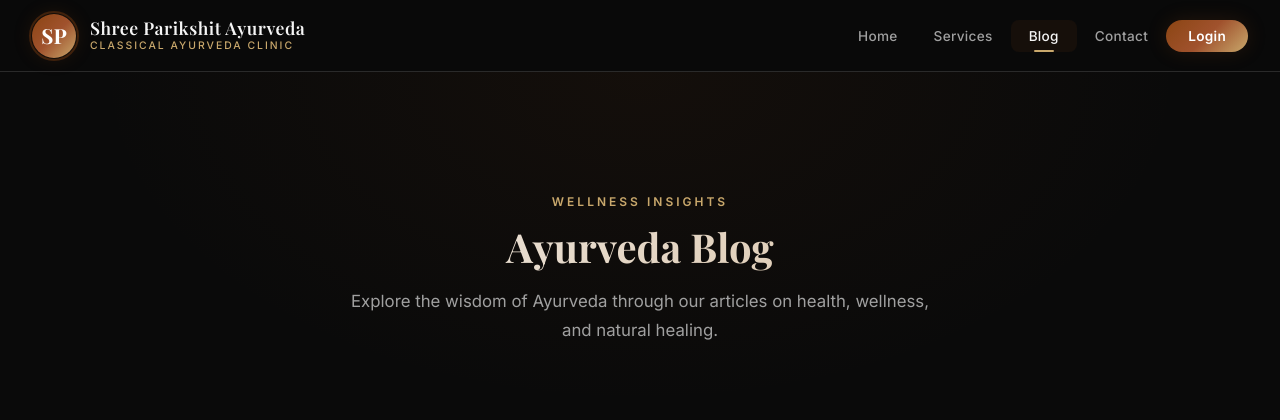
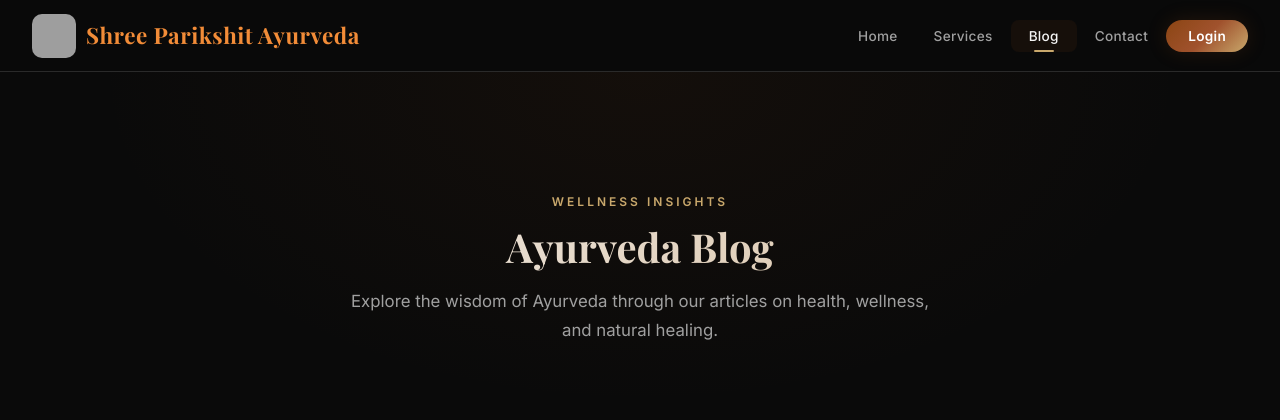
Before and after one commit to Gagandeep2003/parikshit-ayurveda, a Flask app: page /blog in a window 1280 px wide. Shown: the top 420 px of the page. Run offline with Flask 3, Linux system fonts and the light colour scheme; grey boxes are pictures that could not be loaded.

Commit message:
base.html

```diff
--- a/templates/base.html
+++ b/templates/base.html
@@ -92,55 +92,33 @@
         .nav-brand {
             display: flex;
             align-items: center;
-            gap: 14px;
+            gap: 10px;
             text-decoration: none;
-            color: var(--text-primary);
+            color: inherit;
         }
 
-        .nav-logo {
+        .nav-brand,
+        .nav-brand:visited,
+        .nav-brand:hover,
+        .nav-brand:active {
+            text-decoration: none;
+            color: inherit;
+        }
+
+        .nav-logo-img {
             width: 44px;
             height: 44px;
-            border-radius: 50%;
-            background: var(--gradient-accent);
-            display: flex;
-            align-items: center;
-            justify-content: center;
-            font-family: var(--font-display);
-            font-weight: 700;
-            font-size: 1.3rem;
-            color: #fff;
-            box-shadow: var(--shadow-glow);
-            position: relative;
-        }
-
-        .nav-logo::after {
-            content: '';
-            position: absolute;
-            inset: -3px;
-            border-radius: 50%;
-            border: 2px solid var(--accent);
-            opacity: 0.4;
-        }
-
-        .nav-brand-text {
-            display: flex;
-            flex-direction: column;
+            border-radius: 10px;
+            object-fit: cover;
         }
 
         .nav-brand-name {
             font-family: var(--font-display);
-            font-weight: 600;
-            font-size: 1.1rem;
+            font-weight: 700;
+            font-size: 1.4rem;
             letter-spacing: 0.5px;
             line-height: 1.2;
-        }
-
-        .nav-brand-tagline {
-            font-size: 0.65rem;
-            color: var(--gold);
-            letter-spacing: 2px;
-            text-transform: uppercase;
-            font-weight: 500;
+            color: #f28c38;
         }
 
         .nav-links {
@@ -676,12 +654,9 @@
     <!-- Navbar -->
     <nav class="navbar" id="navbar">
         <a href="{{ url_for('home') }}" class="nav-brand">
-            <div class="nav-logo">SP</div>
-            <div class="nav-brand-text">
-                <span class="nav-brand-name">Shree Parikshit Ayurveda</span>
-                <span class="nav-brand-tagline">Classical Ayurveda Clinic</span>
-            </div>
-        </a>
+            <img src="{{ url_for('static', filename='images/pa2.png')}}" class="nav-logo-img">
+            <span class="nav-brand-name">Shree Parikshit Ayurveda</span>
+            </a>
 
         <ul class="nav-links">
             <li><a href="{{ url_for('home') }}" class="{% if request.endpoint == 'home' %}active{% endif %}">Home</a></li>
```
